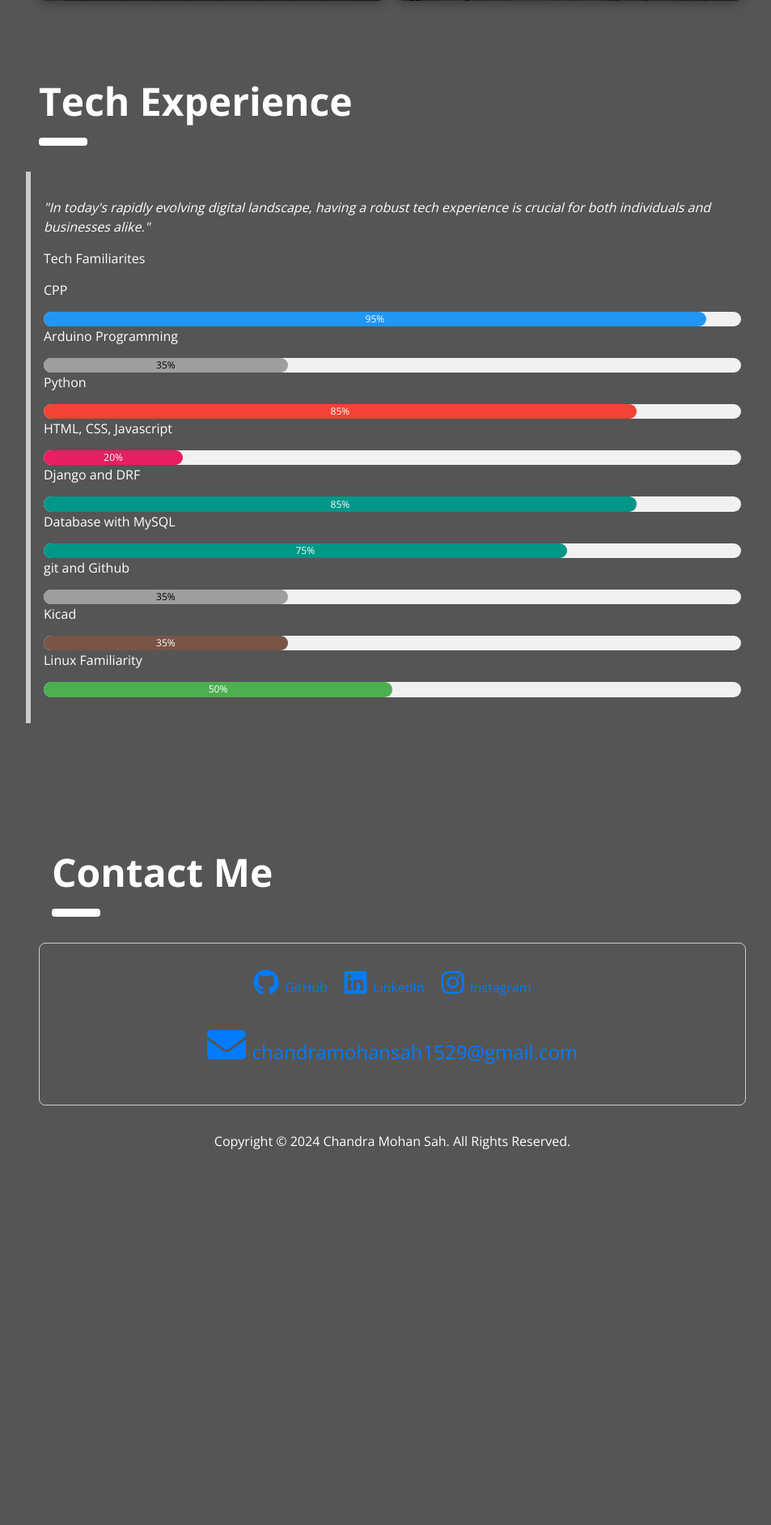
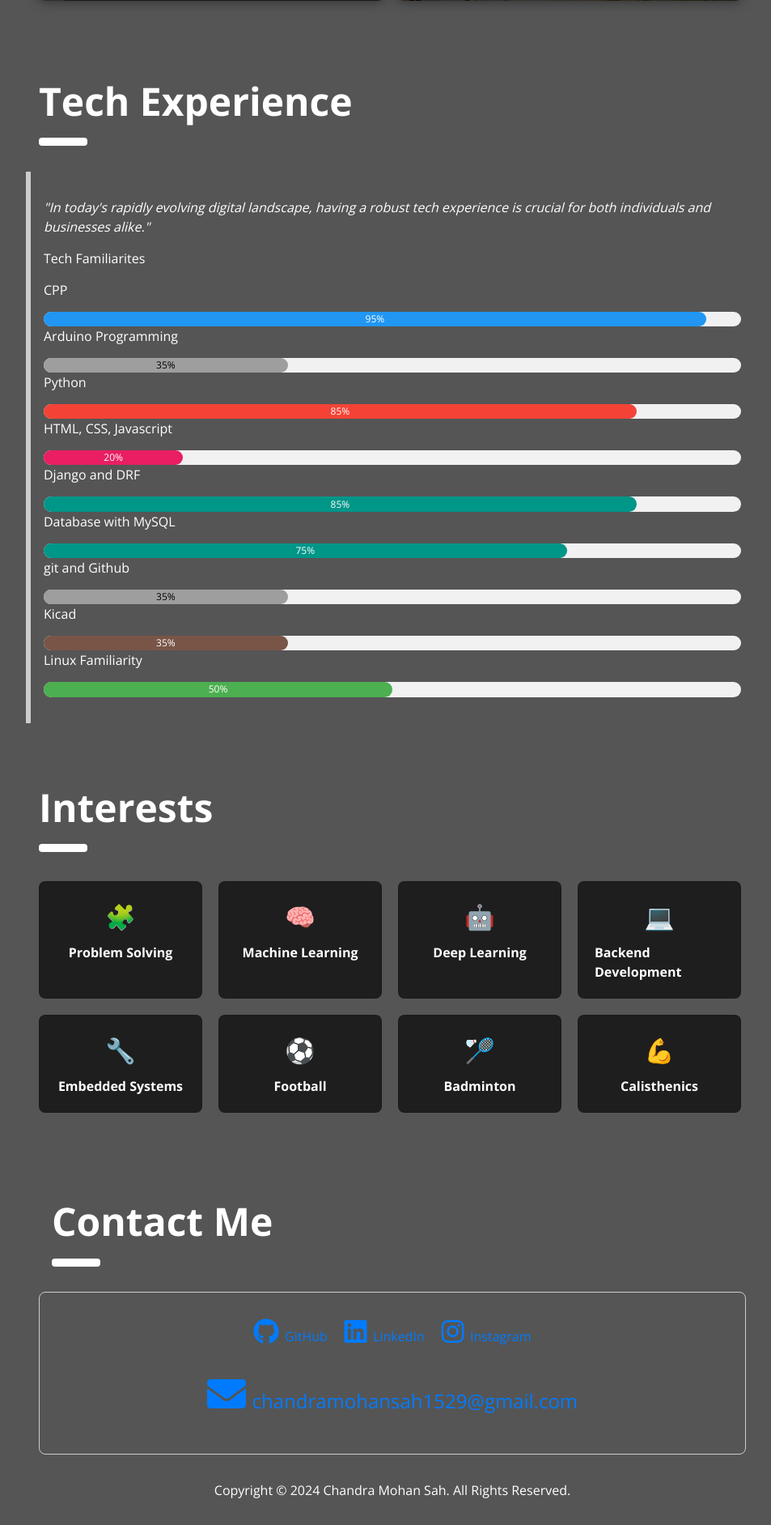
Before and after one commit to ChandraMohan-Sah/Dynamic-Portfolio-Site, a Django app: page / in a window 1280 px wide. Shown: the part 1874-3757 px from the top of the page at 81% size, without its empty margins (308-1261 px from the left). Before the commit the page ends 3293 px from the top, so only its background shows below. Run offline with Django 5.2, Linux system fonts and the light colour scheme; some libraries are stand-ins or nearby versions.

Commit message:
Added Interest Section

```diff
--- a/Portfolio/Portfolio/settings.py
+++ b/Portfolio/Portfolio/settings.py
@@ -23,10 +23,12 @@ BASE_DIR = Path(__file__).resolve().parent.parent
 SECRET_KEY = 'django-insecure-thne#fp@^hsr^%v*shfetw+h555z@so+_e67v6_02$mv$&3o#v'
 
 # SECURITY WARNING: don't run with debug turned on in production!
-DEBUG = False
+# DEBUG = False
+DEBUG = True
 
-ALLOWED_HOSTS = ['chandramohan.pythonanywhere.com']
 
+# ALLOWED_HOSTS = ['chandramohan.pythonanywhere.com']
+ALLOWED_HOSTS = []
 
 # Application definition
 
--- /dev/null
+++ b/Portfolio/app_mydetail/static/app_mydetail/css/interests.css
@@ -0,0 +1,60 @@
+.interests-container h2 {
+    font-weight: bold;
+    font-size: 24px;
+    color: #00ff00;
+    margin-bottom: 20px;
+    border-bottom: 1px solid #00ff00;
+    display: inline-block;
+    padding-bottom: 5px;
+}
+
+/* Grid styling */
+.grid {
+    display: grid;
+    grid-template-columns: repeat(4, 1fr); /* Set to 4 columns */
+    gap: 20px;
+    margin-top: 20px;
+}
+
+/* Individual card styling */
+.card {
+    background-color: #1e1e1e;
+    padding: 20px;
+    border-radius: 8px;
+    display: flex;
+    flex-direction: column;
+    align-items: center;
+    transition: transform 0.3s;
+}
+
+.card:hover {
+    transform: translateY(-5px);
+}
+
+/* Icon and text styling */
+.icon {
+    font-size: 30px;
+    margin-bottom: 10px;
+}
+
+.text {
+    font-weight: bold;
+    font-size: 16px;
+}
+
+/* Specific colors for icons */
+.problem-solving { color: #ffd700; }
+.ml { color: #8a2be2; }
+.dl { color: #4b0082; }
+.backend { color: #4682b4; }
+.embedded { color: #9370db; }
+.football { color: #1e90ff; }
+.badminton { color: #ff6347; }
+.calisthenics { color: #32cd32; }
+
+/* Responsive styling for smaller screens */
+@media (max-width: 768px) {
+    .grid {
+        grid-template-columns: repeat(2, 1fr); /* Adjust to 2 columns for smaller screens */
+    }
+}
--- a/Portfolio/app_mydetail/templates/app_mydetail/8footer.html
+++ b/Portfolio/app_mydetail/templates/app_mydetail/8footer.html
@@ -1,6 +1,6 @@
 <!-- W3.CSS Container -->
 
-<div class="w3-container w3-round w3-padding-8" style="margin-top:75px;padding-right:10px">
+<div class="w3-container w3-round w3-padding-8" style="margin-top:25px;padding-right:10px">
     <div class="w3-container" style="margin-top:80px" id="contact">
         <h1 class="w3-xxxlarge w3-text-white w3-left-align"><b>Contact Me</b></h1>
         <div class="text-right">
--- /dev/null
+++ b/Portfolio/app_mydetail/templates/app_mydetail/interests.html
@@ -0,0 +1,57 @@
+{% load static %}
+
+<!DOCTYPE html>
+<html lang="en">
+<head>
+    <meta charset="UTF-8">
+    <meta name="viewport" content="width=device-width, initial-scale=1.0">
+    <title>Interests Grid</title>
+    <link rel="stylesheet" href="{% static '/app_mydetail/css/interests.css' %}">
+</head>
+<body>
+
+    <div class="w3-container" id="interests" style="margin-top:75px">
+        <h1 class="w3-xxxlarge w3-text-white"><b>Interests</b></h1>
+        <hr style="width:50px;border:5px solid white" class="w3-round">
+    </div>
+
+
+    <div class="interests-container w3-container" >
+        <div class="grid">
+            <div class="card">
+                <div class="icon problem-solving">🧩</div>
+                <div class="text">Problem Solving</div>
+            </div>
+            <div class="card">
+                <div class="icon ml">🧠</div>
+                <div class="text">Machine Learning</div>
+            </div>
+            <div class="card">
+                <div class="icon dl">🤖</div>
+                <div class="text">Deep Learning</div>
+            </div>
+            <div class="card">
+                <div class="icon backend">💻</div>
+                <div class="text">Backend Development</div>
+            </div>
+            <div class="card">
+                <div class="icon embedded">🔧</div>
+                <div class="text">Embedded Systems</div>
+            </div>
+            <div class="card">
+                <div class="icon football">⚽</div>
+                <div class="text">Football</div>
+            </div>
+            <div class="card">
+                <div class="icon badminton">🏸</div>
+                <div class="text">Badminton</div>
+            </div>
+            <div class="card">
+                <div class="icon calisthenics">💪</div>
+                <div class="text">Calisthenics</div>
+            </div>
+        </div>
+    </div>
+
+</body>
+</html>
--- a/Portfolio/app_mydetail/templates/app_mydetail/sidebar.html
+++ b/Portfolio/app_mydetail/templates/app_mydetail/sidebar.html
@@ -19,6 +19,8 @@
       <a href="#" onclick="w3_close()" class="w3-bar-item w3-button w3-hover-white">About</a>
       <a href="#project" onclick="w3_close()" class="w3-bar-item w3-button w3-hover-white">Projects</a>
       <a href="#experience" onclick="w3_close()" class="w3-bar-item w3-button w3-hover-white">Experience</a>
+      <a href="#interests" onclick="w3_close()" class="w3-bar-item w3-button w3-hover-white">Interests</a>
       <a href="#contact" onclick="w3_close()" class="w3-bar-item w3-button w3-hover-white">Contacts</a>
+
     </div>
   </nav>
--- a/Portfolio/templates/base.html
+++ b/Portfolio/templates/base.html
@@ -26,18 +26,16 @@
       <!-- Header -->
       {% include 'app_mydetail/1header.html' %}
 
-      <!-- Photo grid (modal) -->
       {% include 'app_mydetail/photogrid.html' %}
 
-      <!-- Services -->
       {% include 'app_mydetail/projects.html' %}
 
-      <!-- Designers -->
       {% include 'app_mydetail/experience.html' %}
-      <!-- Contact -->
 
-      <!-- Footer -->
+      {% include 'app_mydetail/interests.html' %}
+
       {% include 'app_mydetail/8footer.html' %}
+
   </div>
 
     <!-- Global javascript files -->
```
Also changed, not shown: Portfolio/app_mydetail/api_of_mydetail/views.py (line endings or trailing spaces), Portfolio/app_mydetail/templates/app_mydetail/experience.html (line endings or trailing spaces).
